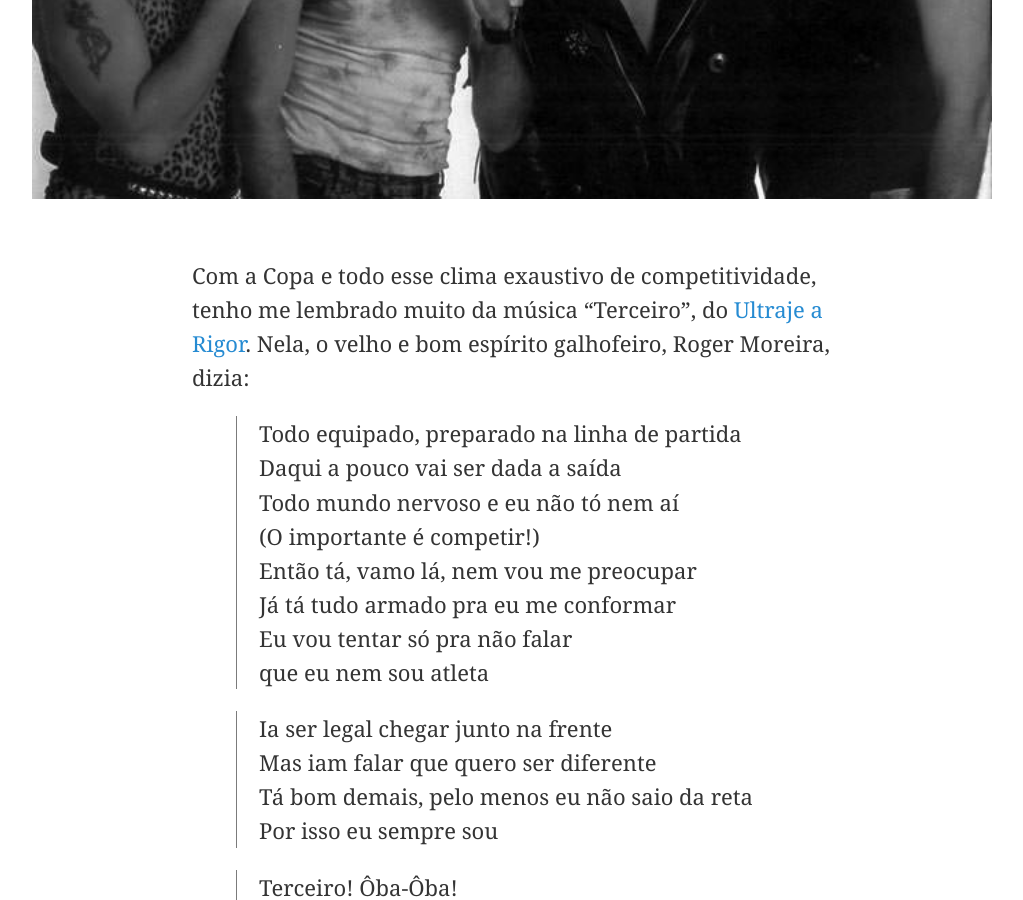
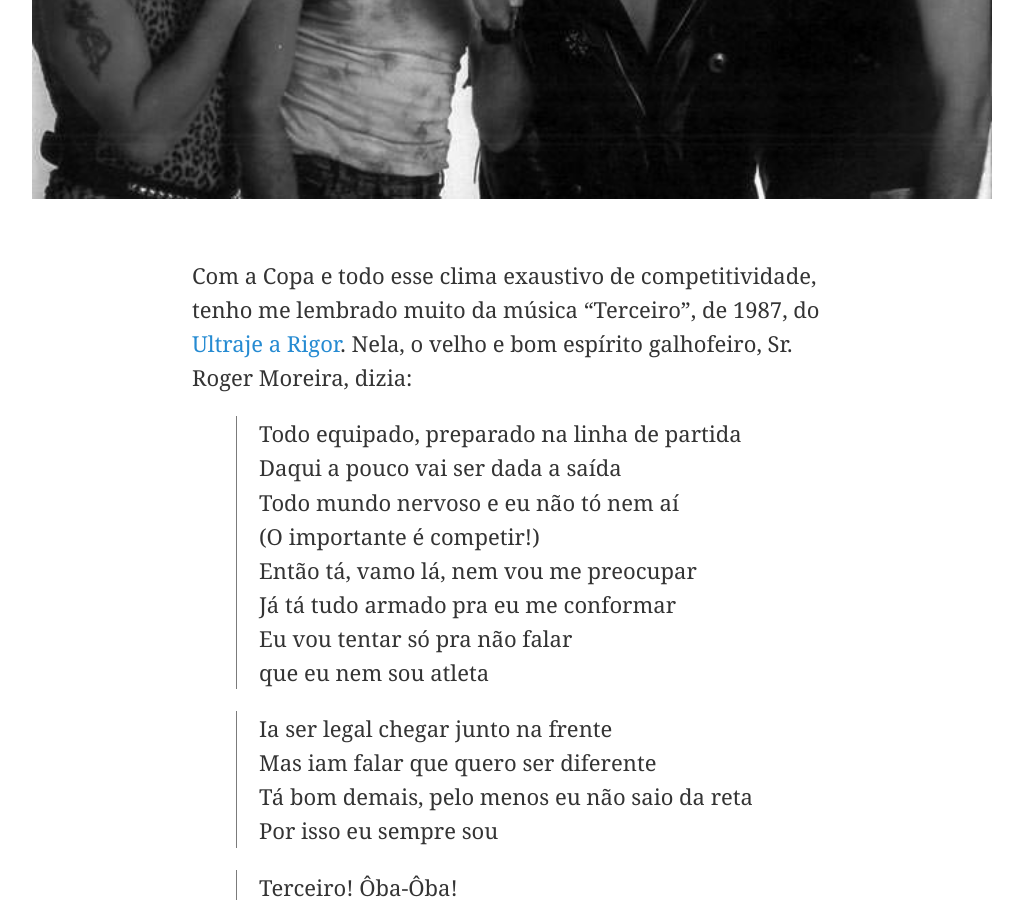
Before and after one commit to eduf/eduf.github.com, a Jekyll site: the page built from _posts/2014-06-29-terceiro-pra-mim-ta-muito-bom.md, in a window 1280 px wide and 900 px high, scrolled down 538 px. Shown: the whole window, without its empty margins (128-1151 px from the left). Built offline with Jekyll 4.4.1, drawn with Linux system fonts in a browser that asks for light colours; nearby versions of some CDN libraries; comment, search, counter and statistics services are not loaded.

Commit message:
Só uma mexidinha, vai

```diff
--- a/_posts/2014-06-29-terceiro-pra-mim-ta-muito-bom.md
+++ b/_posts/2014-06-29-terceiro-pra-mim-ta-muito-bom.md
@@ -11,7 +11,7 @@ caption:
 - Ultraje a Rigor nos anos 80.
 ---
 
-Com a Copa e todo esse clima exaustivo de competitividade, tenho me lembrado muito da música "Terceiro", do [Ultraje a Rigor](https://en.wikipedia.org/wiki/Ultraje_a_Rigor). Nela, o velho e bom espírito galhofeiro, Roger Moreira, dizia:
+Com a Copa e todo esse clima exaustivo de competitividade, tenho me lembrado muito da música "Terceiro", de 1987, do [Ultraje a Rigor](https://en.wikipedia.org/wiki/Ultraje_a_Rigor). Nela, o velho e bom espírito galhofeiro, Sr. Roger Moreira, dizia:
 
 > Todo equipado, preparado na linha de partida
 Daqui a pouco vai ser dada a saída
```
